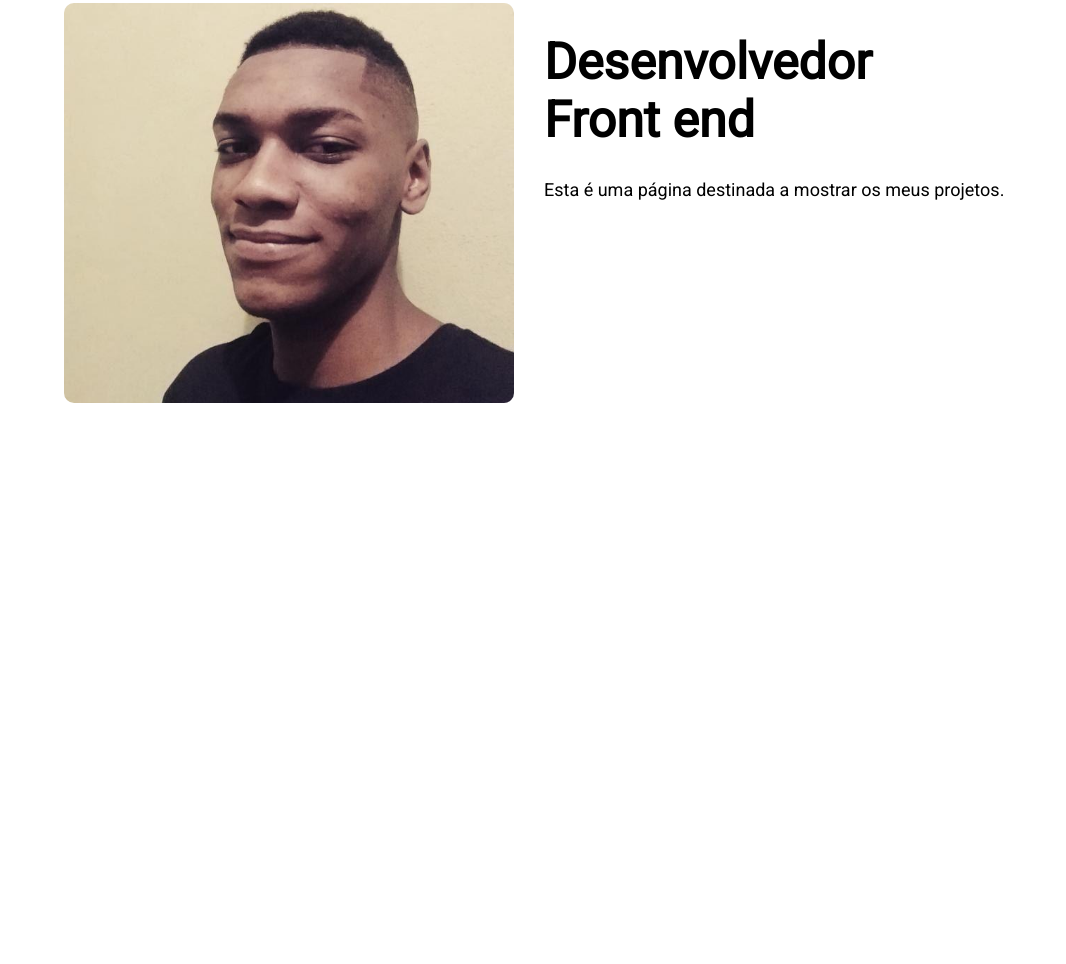
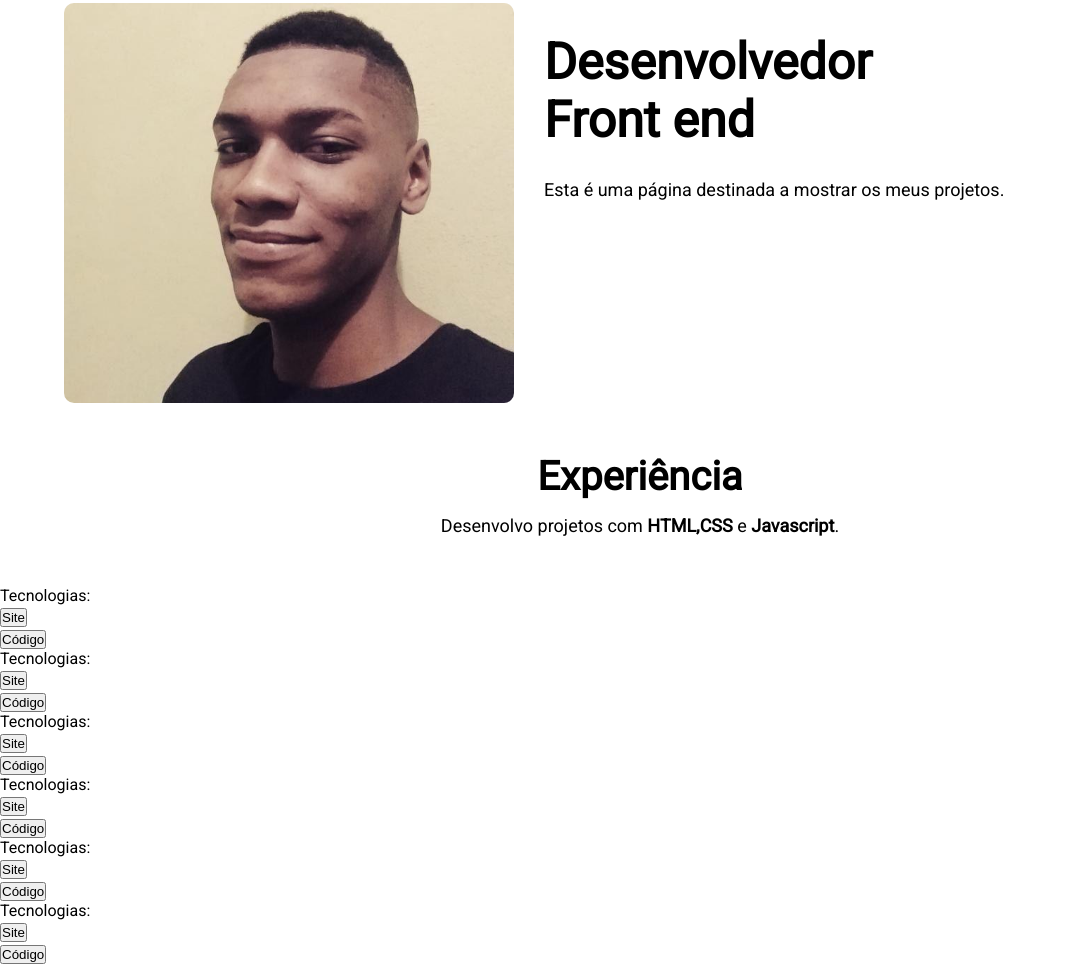
Before and after one commit to SamuelAlmeidaS/Portfolio, a plain HTML site: page index.html in a window 1280 px wide. Shown: the part 177-1141 px from the top of the page, without its empty margins (0-1066 px from the left). Before the commit the page ends 800 px from the top, so only its background shows below. Drawn offline with Linux system fonts and the light colour scheme.

Commit message:
add section projects

```diff
--- a/index.html
+++ b/index.html
@@ -34,6 +34,60 @@
                 <p>Esta é uma página destinada a mostrar os meus projetos.</p>
             </div>
         </div>
+        <div class="experience">
+            <h3>Experiência</h3>
+            <p>Desenvolvo projetos com <strong>HTML,CSS </strong>e<strong> Javascript</strong>.</p>
+        </div>
+        <div class="projects">
+            <div class="project">
+                <div class="img-project"></div>
+                <p>Tecnologias:</p>
+                <ul>
+                    <li><a href=""><button>Site</button></a></li>
+                    <li><a href=""><button>Código</button></a></li>
+                </ul>
+            </div>
+            <div class="project">
+                <div class="img-project"></div>
+                <p>Tecnologias:</p>
+                <ul>
+                    <li><a href=""><button>Site</button></a></li>
+                    <li><a href=""><button>Código</button></a></li>
+                </ul>
+            </div>
+            <div class="project">
+                <div class="img-project"></div>
+                <p>Tecnologias:</p>
+                <ul>
+                    <li><a href=""><button>Site</button></a></li>
+                    <li><a href=""><button>Código</button></a></li>
+                </ul>
+            </div>
+            <div class="project">
+                <div class="img-project"></div>
+                <p>Tecnologias:</p>
+                <ul>
+                    <li><a href=""><button>Site</button></a></li>
+                    <li><a href=""><button>Código</button></a></li>
+                </ul>
+            </div>
+            <div class="project">
+                <div class="img-project"></div>
+                <p>Tecnologias:</p>
+                <ul>
+                    <li><a href=""><button>Site</button></a></li>
+                    <li><a href=""><button>Código</button></a></li>
+                </ul>
+            </div>
+            <div class="project">
+                <div class="img-project"></div>
+                <p>Tecnologias:</p>
+                <ul>
+                    <li><a href=""><button>Site</button></a></li>
+                    <li><a href=""><button>Código</button></a></li>
+                </ul>
+            </div>
+        </div>
     </main>
 </body>
 
```
